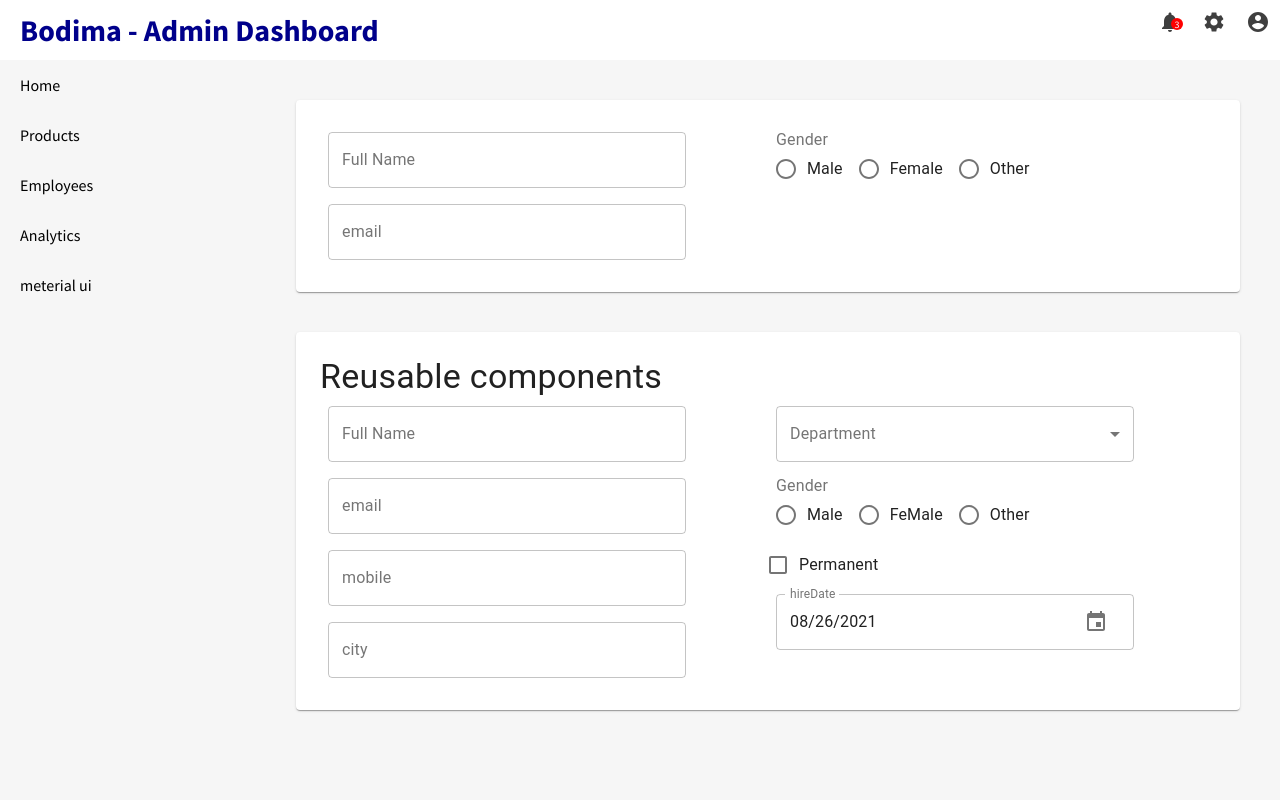
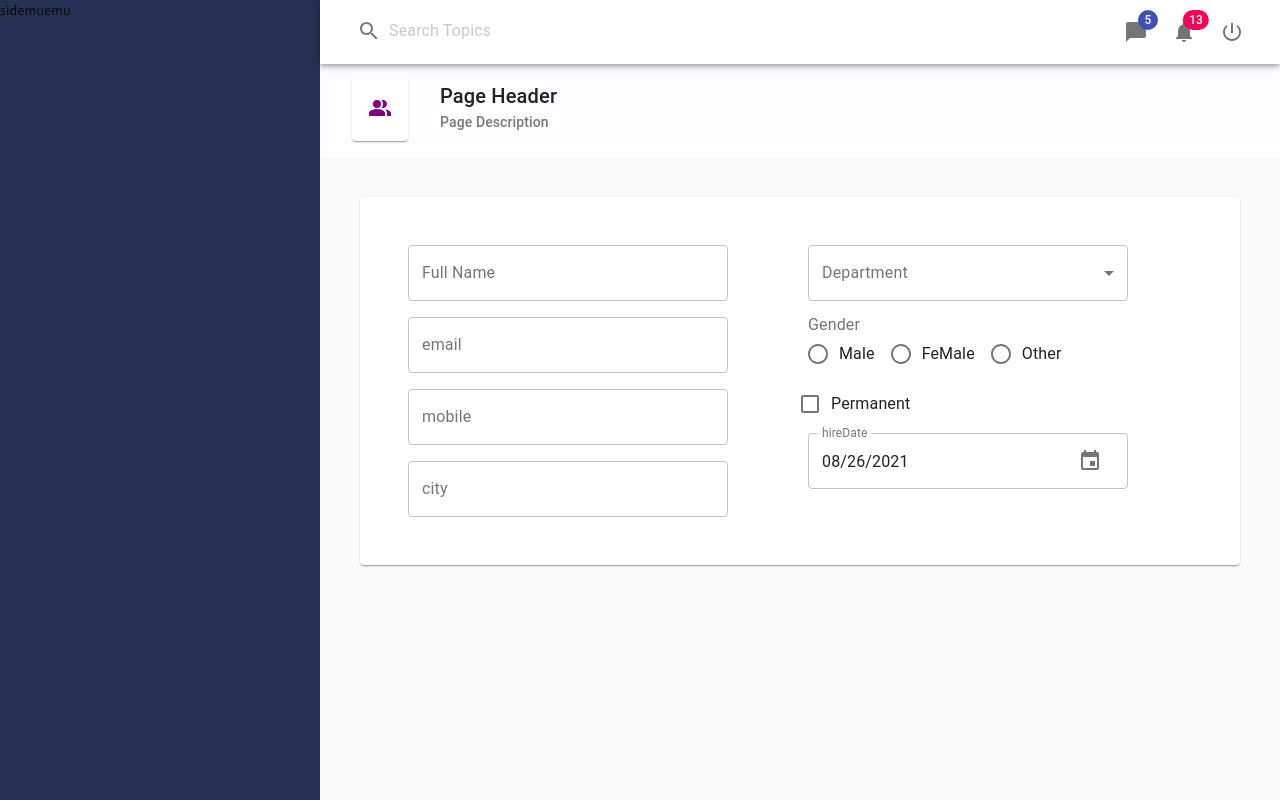
Before and after one commit to Anuki-UCSC/admin-panel--material-ui, a React (Create React App) app: page / in a window 1280 px wide. Built offline with nearby package versions, Linux system fonts and the light colour scheme.

Commit message:
MUI - topbar, page header,

```diff
--- a/package.json
+++ b/package.json
@@ -13,6 +13,7 @@
     "date-fns": "^2.23.0",
     "react": "^17.0.2",
     "react-dom": "^17.0.2",
+    "react-router-dom": "^5.2.1",
     "react-scripts": "4.0.3",
     "recharts": "^2.1.2",
     "web-vitals": "^1.1.2"
--- a/src/App.js
+++ b/src/App.js
@@ -1,23 +1,43 @@
-import './App.css';
-import Topbar from './components/topbar/Topbar';
-import Sidebar from './components/sidebar/Sidebar';
-import Home from './pages/home/Home';
-import Employee from './pages/forms/Employee'
+import "./App.css";
+import { BrowserRouter, Switch } from "react-router-dom";
+import Topbar from "./components/topbar/Topbar";
+import Sidebar from "./components/sidebar/Sidebar";
+import Sidemenu from "./components2/sidemenu/Sidemenu";
+import Mui_home from "./pages/Mui-home/Mui_home";
+import Home from "./pages/home/Home";
+import Employee from "./pages/forms/Employee";
+import { useState } from "react";
+import { CssBaseline } from "@material-ui/core";
 
 function App() {
+  const [view, setview] = useState("");
+  // const [view, setview] = useState("normal");
+
   return (
     <div className="App">
-      <Topbar/>
-      <div className='container'>
-        <div className='sidebarclass'>
-        <Sidebar/>
-        </div>
-        <div className='otherclass'>
-          {/* <Home/> */}
-          <Employee/>
-        </div>
-
-      </div>
+      <BrowserRouter>
+        {view === "normal" ? (
+          <Switch>
+            <>
+              <Topbar />
+              <div className="container">
+                <div className="sidebarclass">
+                  <Sidebar />
+                </div>
+                <div className="otherclass">
+                  {/* <Home/> */}
+                  <Employee />
+                </div>
+              </div>
+            </>
+          </Switch>
+        ) : (
+          <div>
+            <Mui_home />
+            <CssBaseline />
+          </div>
+        )}
+      </BrowserRouter>
     </div>
   );
 }
--- /dev/null
+++ b/src/components2/appbar/Appbar.js
@@ -0,0 +1,81 @@
+import {
+  AppBar,
+  Toolbar,
+  Grid,
+  InputBase,
+  Badge,
+  IconButton,
+  makeStyles,
+} from "@material-ui/core";
+import { green } from "@material-ui/core/colors";
+import {
+  Notifications,
+  PowerSettingsNew,
+  ChatBubble,
+  Search,
+} from "@material-ui/icons";
+
+import React from "react";
+
+const usestyles = makeStyles({
+  root: {
+    backgroundColor: "#fff",
+    transform: "translateZ(0)",
+  },
+  searchText: {
+    opacity: "0.6",
+    padding: "0px 8px",
+    "&:hover": {
+      backgroundColor: "#C5C4C2",
+    },
+    "& .MuiSvgIcon-root": {
+      marginRight: 8,
+      marginLeft: 4,
+    },
+  },
+
+  btnBackground: {
+    backgroundColor: "green",
+  },
+  btnlabel: {
+    backgroundColor: "purple",
+  },
+});
+
+export default function Appbar() {
+  const classes = usestyles();
+
+  return (
+    <AppBar position="static" className={classes.root}>
+      <Toolbar>
+        <Grid container alignItems="center">
+          <Grid item style={{ border: "1px solid #fff" }}>
+            <InputBase
+              placeholder="Search Topics"
+              className={classes.searchText}
+              startAdornment={<Search />}
+            />
+          </Grid>
+          <Grid item sm></Grid>
+          <Grid item>
+            <IconButton
+            //   classes={{ root: classes.btnBackground, label: classes.btnlabel }}
+            >
+              <Badge badgeContent={5} color="primary">
+                <ChatBubble />
+              </Badge>
+            </IconButton>
+            <IconButton>
+              <Badge badgeContent={13} color="secondary">
+                <Notifications />
+              </Badge>
+            </IconButton>
+            <IconButton>
+              <PowerSettingsNew />
+            </IconButton>
+          </Grid>
+        </Grid>
+      </Toolbar>
+    </AppBar>
+  );
+}
--- /dev/null
+++ b/src/components2/pageHeader/PageHeader.js
@@ -0,0 +1,47 @@
+import React from "react";
+import { Paper, Card, Typography, makeStyles } from "@material-ui/core";
+
+const usestyles = makeStyles((theme) => ({
+  root: {
+    backgroundColor: "#fdfdff",
+  },
+  PageHeader: {
+    padding: theme.spacing(2),
+    display: "flex",
+    marginBottom: theme.spacing(2),
+    paddingLeft: theme.spacing(4),
+  },
+  pageIcon: {
+    display: "inline-block",
+    padding: theme.spacing(2),
+    color: "purple",
+  },
+  pageTitle: {
+    paddingLeft: theme.spacing(4),
+    "& .MuiTypography-subtitle2": {
+      opacity: "0.6",
+    },
+  },
+}));
+
+export default function PageHeader(props) {
+  const { title, description, icon } = props;
+
+  const classes = usestyles();
+
+  return (
+    <Paper elevation={0} square className={classes.root}>
+      <div className={classes.PageHeader}>
+        <Card className={classes.pageIcon}>{icon}</Card>
+        <div className={classes.pageTitle}>
+          <Typography variant="h6" component="div">
+            {title}
+          </Typography>
+          <Typography variant="subtitle2" component="div">
+            {description}
+          </Typography>
+        </div>
+      </div>
+    </Paper>
+  );
+}
--- /dev/null
+++ b/src/components2/sidemenu/Sidemenu.js
@@ -0,0 +1,20 @@
+import React from "react";
+import { makeStyles } from "@material-ui/core";
+
+const useStyles = makeStyles({
+  sidemenu: {
+    display: "flex",
+    flexDirection: "column",
+    position: "absolute",
+    left: 0,
+    width: 320,
+    height: "100%",
+    backgroundColor: "#253053",
+  },
+});
+
+export default function Sidemenu() {
+  const classes = useStyles();
+
+  return <div className={classes.sidemenu}>sidemuemu</div>;
+}
--- /dev/null
+++ b/src/pages/Mui-home/Mui_home.js
@@ -0,0 +1,40 @@
+import { Card, makeStyles, Paper } from "@material-ui/core";
+import { PeopleAlt } from "@material-ui/icons";
+import React from "react";
+import Appbar from "../../components2/appbar/Appbar";
+import PageHeader from "../../components2/pageHeader/PageHeader";
+import Sidemenu from "../../components2/sidemenu/Sidemenu";
+import ReusableEmpform from "../forms/ReusableEmpform";
+
+const useStyles = makeStyles({
+  mui_home: {
+    paddingLeft: 320,
+    width: "100%",
+  },
+
+  form_container: {
+    margin: "40px",
+    padding: "40px",
+  },
+});
+
+export default function Mui_home() {
+  const classes = useStyles();
+
+  return (
+    <div>
+      <Sidemenu />
+      <div className={classes.mui_home}>
+        <Appbar />
+        <PageHeader
+          title={"Page Header"}
+          description={"Page Description"}
+          icon={<PeopleAlt />}
+        />
+        <Card className={classes.form_container}>
+          <ReusableEmpform />
+        </Card>
+      </div>
+    </div>
+  );
+}
```
Also changed, not shown: src/components2/sidemenu/sidemenu.css (added, +9 -0 lines), 1 other file (tests, documents, lock files or other folders).
